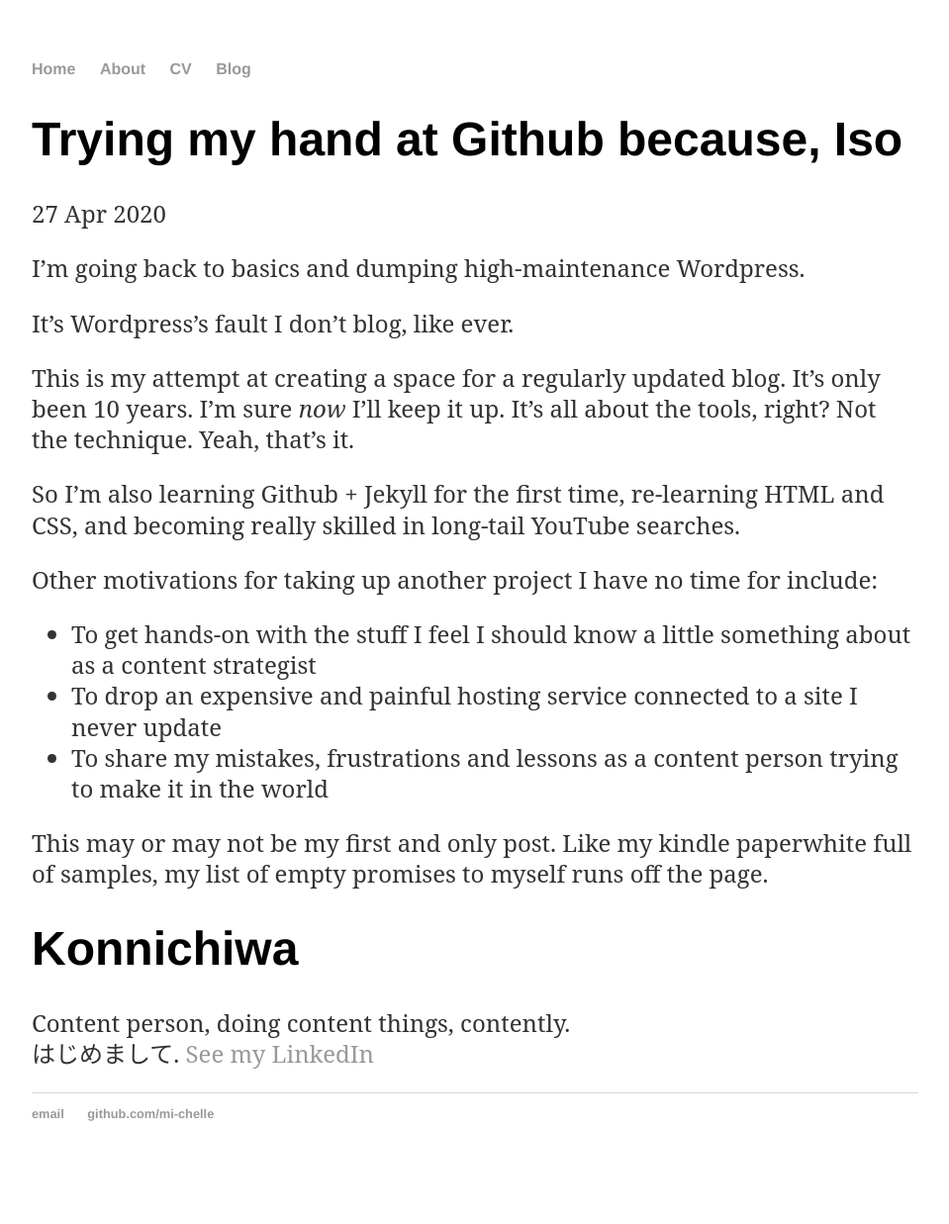
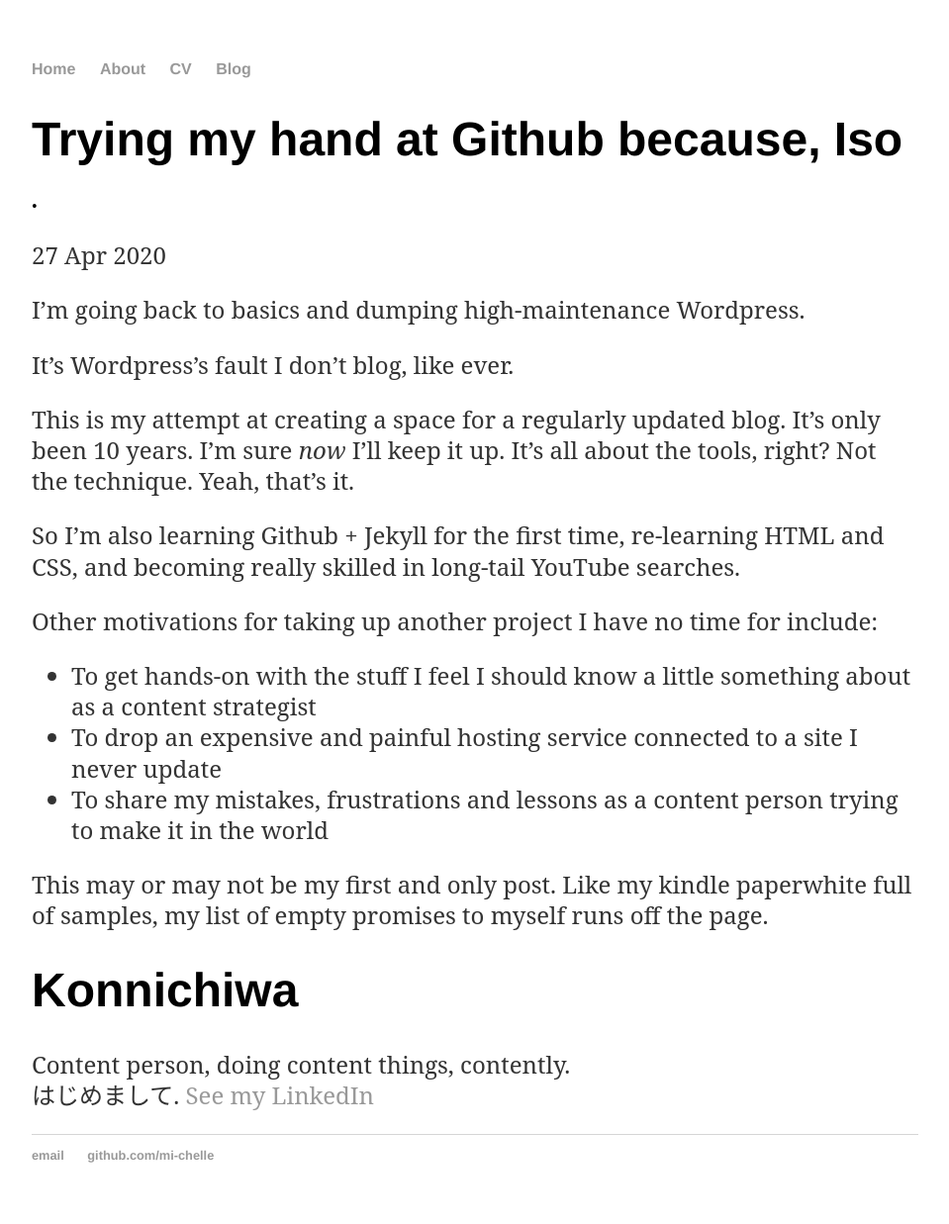
Before and after one commit to mi-chelle/akauntabiritii, a Jekyll site: the page built from _posts/2020-04-27-trying-my-hand-at-github-because-iso.md, in a window 1280 px wide. Shown: the whole page at 99% size, without its empty margins (160-1119 px from the left). Built offline with Jekyll 4.4.1, drawn with Linux system fonts in a browser that asks for light colours; before the commit the page ends 1195 px from its top, so only the background shows below that.

Commit message:
Update post.html

```diff
--- a/_layouts/post.html
+++ b/_layouts/post.html
@@ -2,7 +2,7 @@
 layout: default
 ---
 <h1>{{ page.title }}</h1>
-<p class="meta">{{ page.date | date_to_string }}</p>
+<span>&#8226;</span> <p class="meta">{{ page.date | date_to_string }}</p>
 
 <div class="post">
   {{ content }}
```
